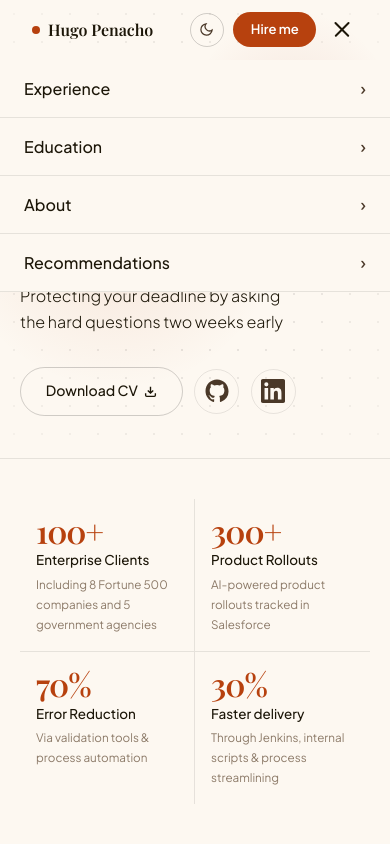
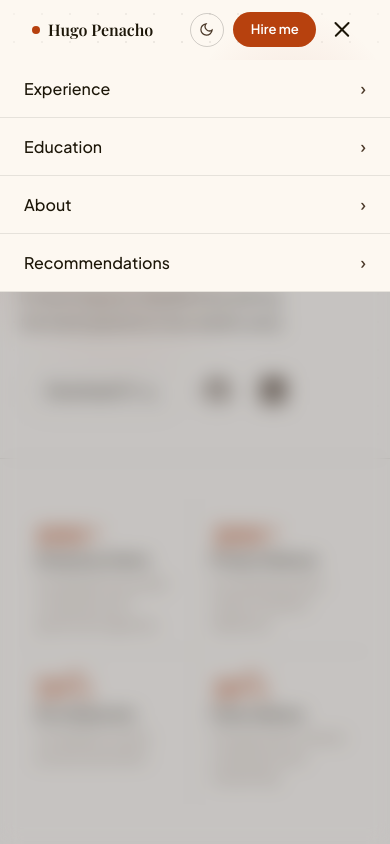
Before and after one commit to hpenacho/portfolio-website, a Next.js app: page / in a window 390 px wide. Both pictures are taken after a click on the button 342 px from the left and 29 px from the top of the page. Shown: the top 844 px of the page. Built offline with nearby package versions, Linux system fonts and the light colour scheme.

Commit message:
mobile nav visual improvements

```diff
--- a/components/Nav.jsx
+++ b/components/Nav.jsx
@@ -56,6 +56,7 @@ export default function Nav() {
   }, []);
 
   return (
+    <>
     <nav className={`${styles.nav} ${scrolled ? styles.scrolled : ''}`}>
       <div className={styles.inner}>
         <a href="#hero" className={styles.brand}>
@@ -88,5 +89,11 @@ export default function Nav() {
         </div>
       </div>
     </nav>
+    <div
+      className={`${styles.navBackdrop} ${menuOpen ? styles.open : ''}`}
+      onClick={() => setMenuOpen(false)}
+      aria-hidden="true"
+    />
+    </>
   );
 }
--- a/styles/Nav.module.css
+++ b/styles/Nav.module.css
@@ -137,7 +137,31 @@
 .burgerOpen span:nth-child(2) { opacity: 0; }
 .burgerOpen span:nth-child(3) { transform: translateY(-5.5px) rotate(-45deg); }
 
+.navBackdrop {display: none;}
+
 @media (max-width: 768px) {
+
+  .navBackdrop {
+    display: block;
+    position: fixed;
+    top: 60px;
+    left: 0;
+    right: 0;
+    bottom: 0;
+    z-index: 189;
+    pointer-events: none;
+    opacity: 0;
+    background: rgba(7, 10, 24, 0.22);
+    backdrop-filter: blur(10px);
+    -webkit-backdrop-filter: blur(10px);
+    transition: opacity 0.22s ease;
+  }
+  .navBackdrop.open {
+    opacity: 1;
+    pointer-events: auto;
+  }
+   .nav { z-index: 200; }
+
   /* Mobile menu container */
   .links {
     position: fixed;
@@ -156,6 +180,7 @@
     margin-left: 0;
     padding: 0;       /* no inner padding, rows own their spacing */
     gap: 0;
+    z-index: 190;
   }
 
   /* Full‑width rows */
```
